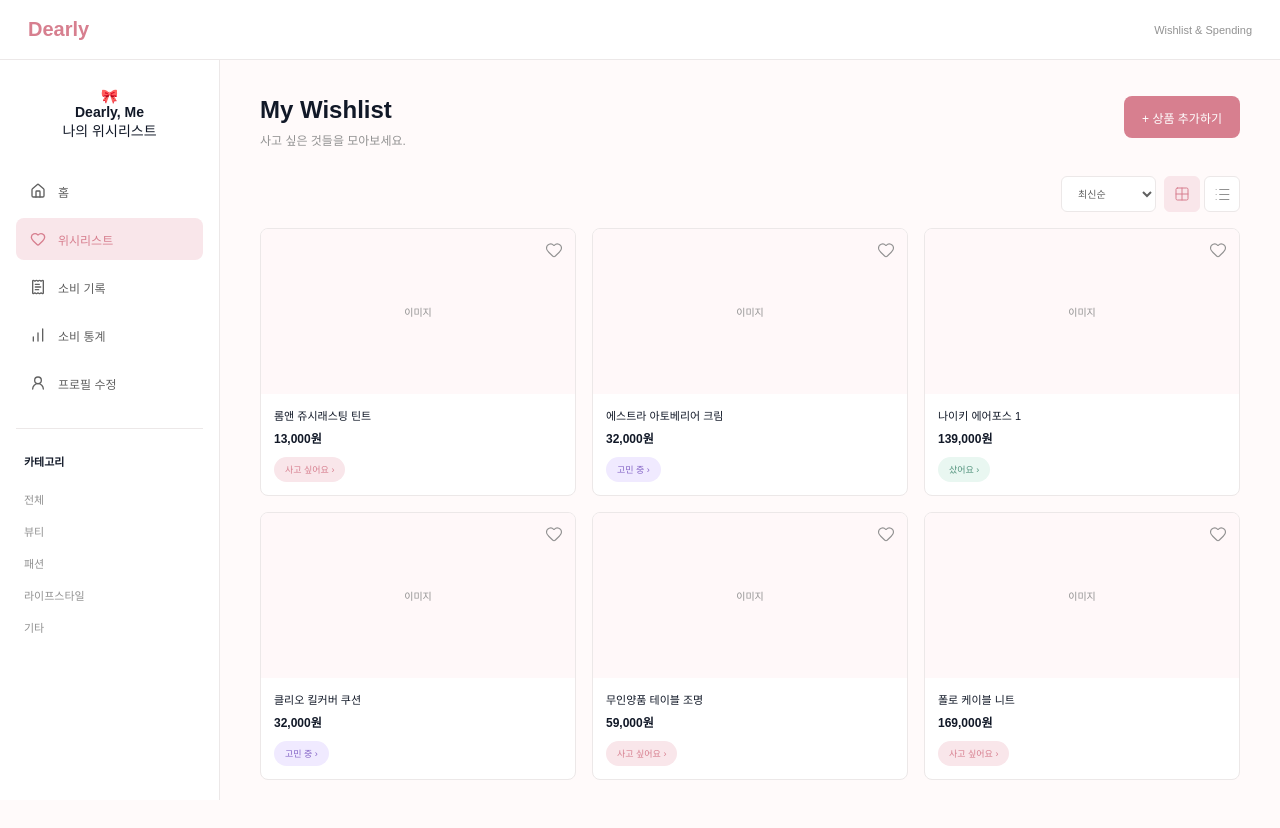
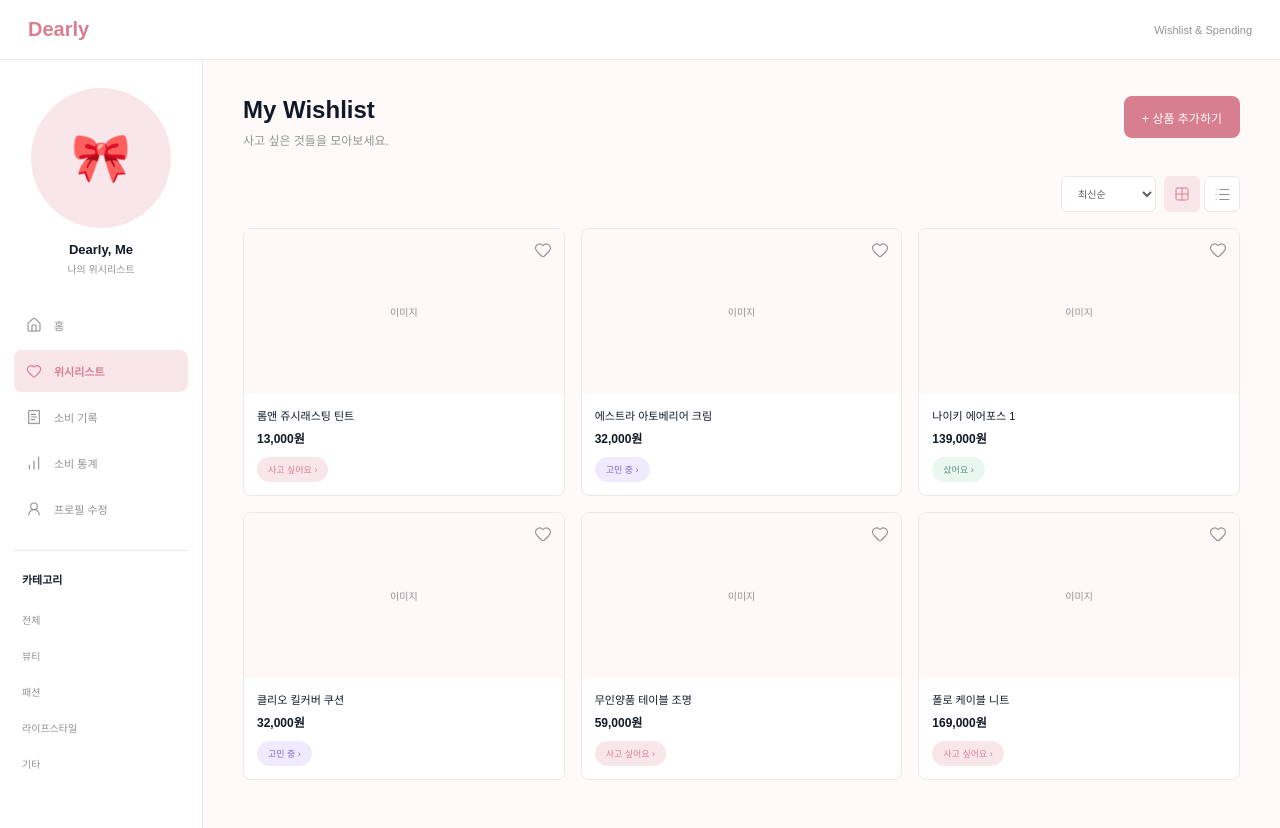
Before and after one commit to seongyeon-dev/Dearly, a React (Vite) app in the folder frontend/: page /wishlist in a window 1280 px wide. Built offline with nearby package versions, Linux system fonts and the light colour scheme.

Commit message:
fix: isolate sidebar profile styles

```diff
--- a/frontend/src/components/Sidebar/Sidebar.css
+++ b/frontend/src/components/Sidebar/Sidebar.css
@@ -1,10 +1,9 @@
 .sidebar {
-  width: 220px;
-  min-width: 220px;
-  height: calc(100vh - 60px);
-
-  padding: 28px 16px;
-
+  width: 203px;
+  min-width: 203px;
+  min-height: calc(100vh - 60px);
+  padding: 28px 14px 40px;
+  box-sizing: border-box;
   background-color: var(--color-surface);
   border-right: 1px solid var(--color-border);
 }
@@ -13,35 +12,37 @@
   display: flex;
   flex-direction: column;
   align-items: center;
-
-  margin-bottom: 30px;
+  margin-bottom: 28px;
 }
 
-.profile-image {
-  width: 72px;
-  height: 72px;
-
+.sidebar-profile-image {
+  width: 140px;
+  height: 140px;
   display: flex;
   align-items: center;
   justify-content: center;
-
-  margin-bottom: 12px;
-
+  overflow: hidden;
   background-color: var(--color-primary-light);
   border-radius: 50%;
-
-  font-size: 30px;
 }
 
-.profile-name {
-  margin-bottom: 5px;
+.sidebar-profile-ribbon {
+  display: block;
+  margin: 0;
+  padding: 0;
+  font-size: 48px;
+  line-height: 1;
+}
 
+.sidebar-profile-name {
+  margin-top: 14px;
   color: var(--color-text);
   font-size: 13px;
-  font-weight: 600;
+  font-weight: 700;
 }
 
-.profile-description {
+.sidebar-profile-description {
+  margin-top: 4px;
   color: var(--color-text-muted);
   font-size: 10px;
 }
@@ -49,50 +50,46 @@
 .sidebar-menu {
   display: flex;
   flex-direction: column;
-  gap: 6px;
+  gap: 4px;
 }
 
 .sidebar-link {
-  width: 100%;
   height: 42px;
-
   display: flex;
   align-items: center;
   gap: 12px;
-
-  padding: 0 14px;
-
-  color: var(--color-text-sub);
-  font-size: 12px;
-
+  padding: 0 12px;
+  box-sizing: border-box;
+  color: var(--color-text-muted);
   border-radius: var(--radius-medium);
-
-  transition: 0.2s;
+  font-size: 11px;
+  text-decoration: none;
+  transition:
+    color 0.2s ease,
+    background-color 0.2s ease;
 }
 
 .sidebar-link:hover {
+  color: var(--color-primary);
   background-color: var(--color-primary-bg);
 }
 
 .sidebar-link.active {
   color: var(--color-primary);
   background-color: var(--color-primary-light);
-  font-weight: 500;
+  font-weight: 600;
 }
 
 .menu-icon {
   width: 16px;
-
-  text-align: center;
-  font-size: 15px;
+  height: 16px;
+  flex-shrink: 0;
+  stroke-width: 1.7;
 }
 
 .sidebar-divider {
-  width: 100%;
   height: 1px;
-
-  margin: 24px 0;
-
+  margin: 20px 0;
   background-color: var(--color-border);
 }
 
@@ -102,26 +99,28 @@
 }
 
 .sidebar-category h3 {
-  margin: 0 0 14px 8px;
-
+  margin: 0 0 14px;
+  padding: 0 8px;
   color: var(--color-text);
   font-size: 11px;
-  font-weight: 600;
+  font-weight: 700;
 }
 
 .sidebar-category button {
   width: 100%;
-
-  padding: 8px;
-
+  height: 36px;
+  padding: 0 8px;
   color: var(--color-text-muted);
-  background: none;
+  background-color: transparent;
   border: none;
-
+  border-radius: var(--radius-medium);
+  font-family: inherit;
+  font-size: 10px;
   text-align: left;
-  font-size: 11px;
-
-  border-radius: var(--radius-small);
+  cursor: pointer;
+  transition:
+    color 0.2s ease,
+    background-color 0.2s ease;
 }
 
 .sidebar-category button:hover {
@@ -133,37 +132,50 @@
   .sidebar {
     width: 56px;
     min-width: 56px;
-    padding: 20px 8px;
+    padding: 20px 6px;
   }
 
   .sidebar-profile {
+    margin-bottom: 20px;
+  }
+
+  .sidebar-profile-image {
+    width: 38px;
+    height: 38px;
+  }
+
+  .sidebar-profile-ribbon {
+    font-size: 20px;
+  }
+
+  .sidebar-profile-name,
+  .sidebar-profile-description {
     display: none;
   }
 
   .sidebar-menu {
-    gap: 8px;
+    gap: 6px;
   }
 
   .sidebar-link {
-    width: 40px;
-    height: 40px;
-
+    width: 44px;
+    height: 44px;
     justify-content: center;
-
+    gap: 0;
     padding: 0;
   }
 
-  .sidebar-link span {
+  .sidebar-link > span {
     display: none;
   }
 
-  .sidebar-link svg {
+  .menu-icon {
     width: 18px;
     height: 18px;
   }
 
   .sidebar-divider {
-    display: none;
+    margin: 16px 4px;
   }
 
   .sidebar-category {
```
